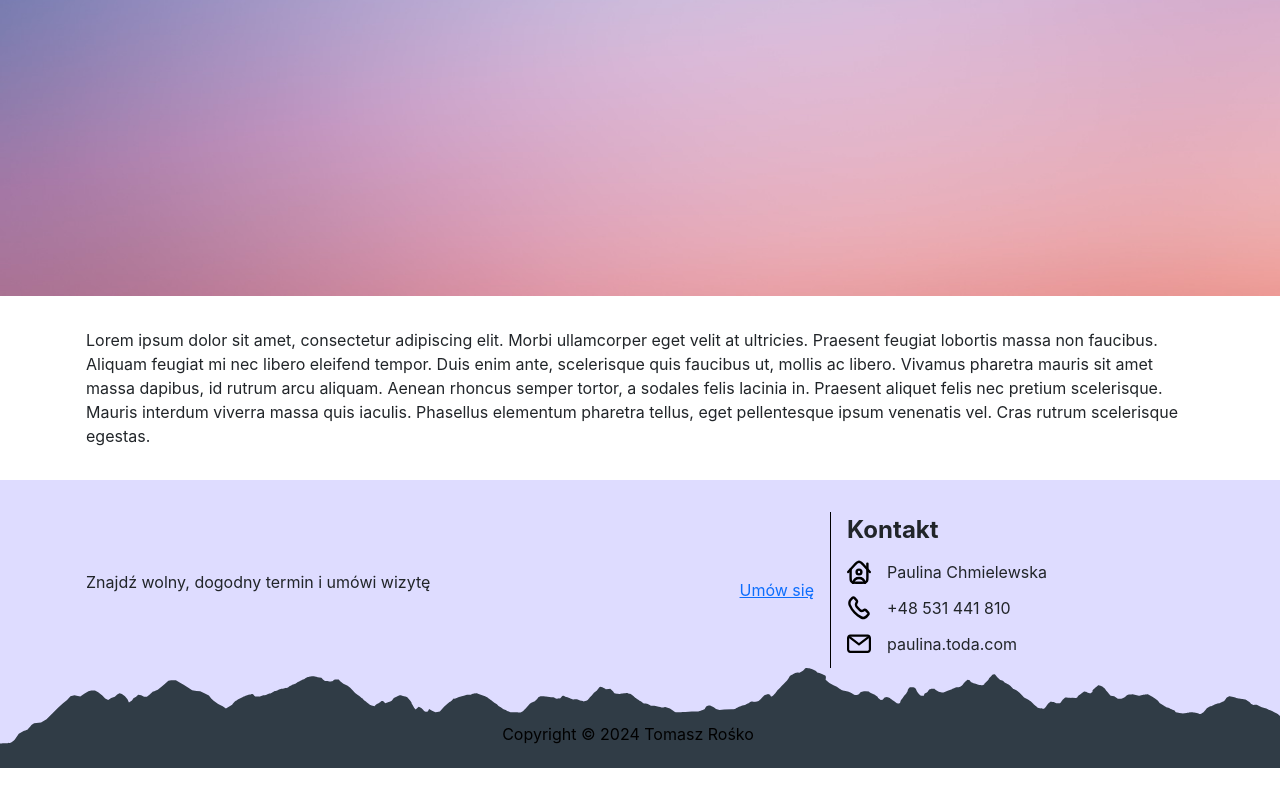
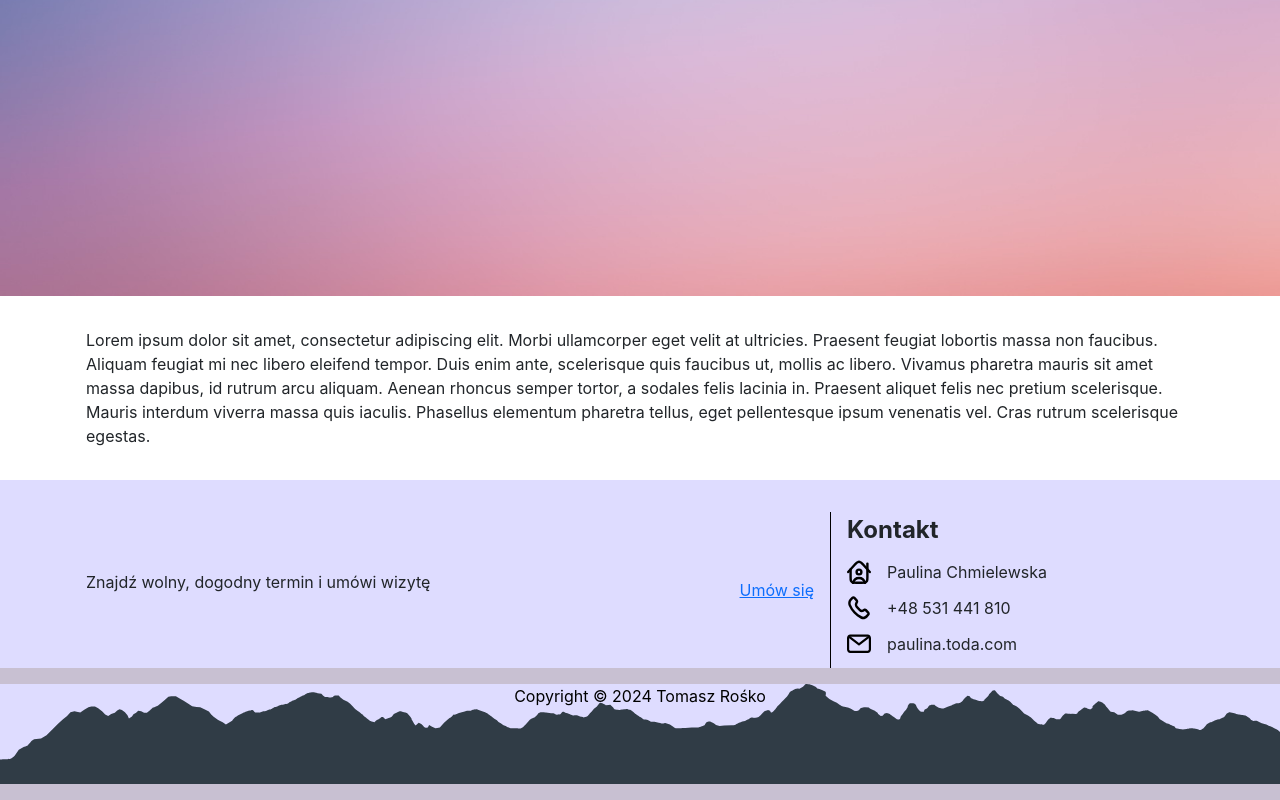
Before and after one commit to tomaszrosko/react-fizjoterapiapch, a React (Create React App) app: page / in a window 1280 px wide. Shown: the part 616-1416 px from the top of the page. Before the commit the page ends 1384 px from the top, so only its background shows below. Built offline with nearby package versions, Linux system fonts and the light colour scheme.

Commit message:
change in footer management

```diff
--- a/src/App.js
+++ b/src/App.js
@@ -1,5 +1,5 @@
 import './App.scss';
-import Footer from './components/Footer/Footer'
+import FooterBottom from './components/Footer/FooterBottom'
 import {Route, Routes} from "react-router-dom";
 import Layout from './components/Layout/Layout'
 import Home from "./components/Home/Home";
@@ -20,7 +20,7 @@ function App() {
           <Route path='*' element={<NotFound/>}/>
         </Route>
       </Routes>
-      <Footer/>
+      <FooterBottom/>
     </>
   )
 }
--- a/src/components/Contact/Contact.js
+++ b/src/components/Contact/Contact.js
@@ -1,13 +1,13 @@
 import "./Contact.scss";
 import React from 'react';
 import Email from "./Email";
-import AboutMe from "../AboutMe/AboutMe";
+import FooterBottom from "../Footer/FooterBottom";
 
 function Contact() {
   return(
     <>
       <Email />
-      <AboutMe />
+        <FooterBottom />
     </>
   )
 }
--- a/src/components/Footer/Footer.js
+++ /dev/null
@@ -1,22 +0,0 @@
-import './Footer.scss'
-
-import Container from 'react-bootstrap/Container';
-import {Row} from 'react-bootstrap';
-import {Col} from 'react-bootstrap';
-
-function Footer() {
-  return (
-    <footer>
-      <Container fluid>
-        <Row className={"copyright text-center"}>
-         <Col className={"col-12"}>
-           Copyright © 2024 Tomasz Rośko
-         </Col>
-        </Row>
-      </Container>
-    </footer>
-  );
-}
-
-
-export default Footer;
--- /dev/null
+++ b/src/components/Footer/FooterBottom.js
@@ -0,0 +1,24 @@
+import './FooterBottom.scss'
+
+import Container from 'react-bootstrap/Container';
+import {Row} from 'react-bootstrap';
+import {Col} from 'react-bootstrap';
+
+const link = 'https://www.tomaszrosko.pl';
+const linkTitle = 'Portfolio Tomasz Rośko';
+
+function FooterBottom() {
+    return (
+        <footer>
+            <Container fluid>
+                <Row className={"copyright text-center"}>
+                    <Col className={"col-12"}>
+                        <a href={link} title={linkTitle} target="_blank" rel="noopener noreferrer">Copyright © 2024 Tomasz Rośko</a>
+                    </Col>
+                </Row>
+            </Container>
+        </footer>
+    );
+}
+
+export default FooterBottom;
--- a/src/components/Footer/Footer.scss
+++ b/src/components/Footer/FooterBottom.scss
@@ -2,22 +2,15 @@
 @import '../../assets/scss/variables';
 
 footer {
-  .container-fluid {
-    position: relative;
-    height: 157px;
-    background: $mountain-heaven url('./../../assets/img/svg/tatry.svg') no-repeat top left;
-    background-size: cover;
+  background-color: $nav-bc;
+  text-align: center;
+  padding: 1rem 0;
+  a {
     @extend %color-black;
-  }
-
-  .copyright {
-    position: absolute;
-    bottom: 10px;
-    left: 50%;
-    width: 100%;
-    transform: translate(-50%, -50%);
+    text-decoration: none;
   }
 }
+
 @include media-breakpoint-down(md) {
   footer {
     .container-fluid {
@@ -27,6 +20,7 @@ footer {
     }
   }
 }
+
 @include media-breakpoint-only(md) {
   footer {
     .container-fluid {
@@ -36,6 +30,7 @@ footer {
     }
   }
 }
+
 @include media-breakpoint-only(lg) {
   footer {
     .container-fluid {
@@ -45,6 +40,7 @@ footer {
     }
   }
 }
+
 @include media-breakpoint-only(xl) {
   footer {
     .container-fluid {
@@ -54,6 +50,7 @@ footer {
     }
   }
 }
+
 @include media-breakpoint-only(xl) {
   footer {
     .container-fluid {
--- a/src/components/AboutMe/AboutMe.js
+++ b/src/components/Footer/FooterTop.js
@@ -1,4 +1,4 @@
-import './AboutMe.scss'
+import './FooterTop.scss'
 import Container from "react-bootstrap/Container";
 import {Col, Row} from "react-bootstrap";
 import LogoBlack from "../../assets/img/svg/house.svg";
@@ -30,13 +30,14 @@ function SectionDate() {
                         </Col>
                         <Col md={4} className={"box-contact"}>
                             <div className="title" id={"contact"}>Kontakt</div>
-                            <a href="/" className={"link-footer"}>
+                            <a href="/public" className={"link-footer"}>
                                 <img src={LogoBlack} className={"ic-logo-black"}
                                      width={24} height={24} alt="Logo"/>
                                 <p>{lastNameReverse} {firstNameReverse}</p></a>
-                            <a href="tel:+48668479065" className={"link-footer"}> <img src={Phone} className={"ic-phone"}
-                                                                                      width={24} height={24}
-                                                                                      alt="Phone"/>
+                            <a href="tel:+48668479065" className={"link-footer"}>
+                                <img src={Phone} className={"ic-phone"}
+                                     width={24} height={24}
+                                     alt="Phone"/>
                                 <p>{mobileNumberReverse}</p></a>
                             <a href="mailto:{email}" className="link-footer">
                                 <img src={Message} className={"ic-message"} width={24} height={24} alt="Message"/>
--- a/src/components/Header/Header.js
+++ b/src/components/Header/Header.js
@@ -3,7 +3,6 @@ import Container from "react-bootstrap/Container";
 import {Link} from "react-router-dom";
 import {Col, Row} from "react-bootstrap";
 import DropDownNav from './Dropdown';
-import Logo from "../../assets/img/logo-header.jpg";
 import LogoText from "../../assets/img/logo-text-header.jpg";
 
 
--- a/src/components/Header/Header.scss
+++ b/src/components/Header/Header.scss
@@ -268,10 +268,10 @@ header {
       }
     }
 
-    &__nav-item:not(:last-child)::after {
-      content: '';
-      border-right: 2px solid $nav-font;
-    }
+    //&__nav-item:not(:last-child)::after {
+    //  content: '';
+    //  border-right: 2px solid $nav-font;
+    //}
   }
 }
 
--- a/src/components/Home/Home.js
+++ b/src/components/Home/Home.js
@@ -1,12 +1,12 @@
 import './Home.scss'
 import FirstSection from '../FirstSlide/FirstSlide.js'
-import AboutMe from "../AboutMe/AboutMe";
+import FooterTop from "../Footer/FooterTop";
 
 function Home() {
   return (
     <>
       <FirstSection />
-      <AboutMe />
+      <FooterTop />
     </>
   );
 }
```
Also changed, not shown: locales/pl.json (+0 -11 lines), src/components/Footer/FooterTop.scss (renamed from src/components/AboutMe/AboutMe.scss).
